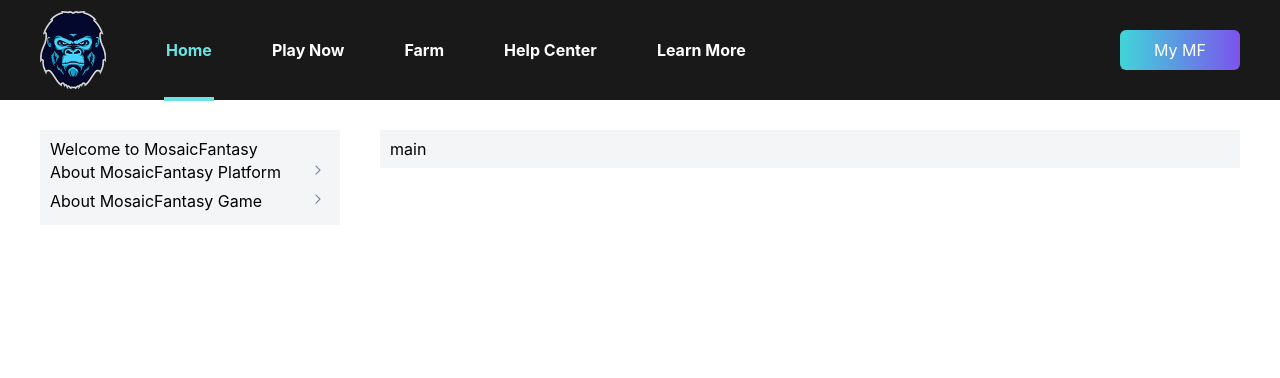
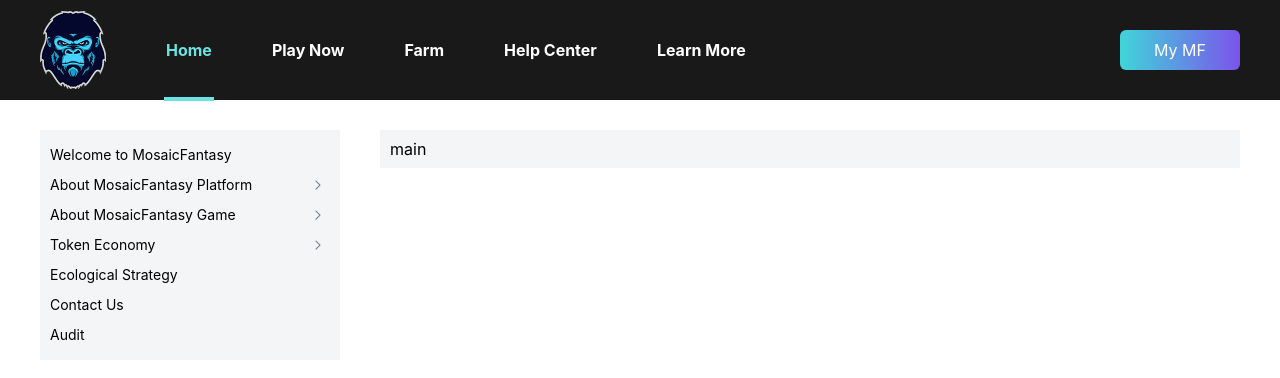
Before and after one commit to ruoshuikun/mosaic-fantasy, a React (Create React App) app: page /learn-more in a window 1280 px wide. Shown: the top 378 px of the page. Built offline with nearby package versions, Linux system fonts and the light colour scheme.

Commit message:
learnMore左侧menu

```diff
--- a/src/assets/styles/_base.scss
+++ b/src/assets/styles/_base.scss
@@ -2,7 +2,7 @@
 
 body {
   margin: 0;
-  font-family: -apple-system, BlinkMacSystemFont, 'Segoe UI', 'Roboto', 'Oxygen',
+  font-family: PingFang-SC-Bold, -apple-system, BlinkMacSystemFont, 'Segoe UI', 'Roboto', 'Oxygen',
   'Ubuntu', 'Cantarell', 'Fira Sans', 'Droid Sans', 'Helvetica Neue',
   sans-serif;
   -webkit-font-smoothing: antialiased;
--- a/src/components/Tree/index.jsx
+++ b/src/components/Tree/index.jsx
@@ -5,18 +5,19 @@
 import arrowDownGray from '../../assets/img/arraw-right-gray.png';
 import './index.scss'
 
-class Tree extends React.Component{
-    constructor(props){
+class Tree extends React.Component {
+    constructor(props) {
         super(props);
         this.state = {
-            keys:[]
+            keys: []
         }
     }
-    componentWillMount(){
-        const {defaultExpandedKeys,treeData,children} = this.props;
+
+    componentWillMount() {
+        const {defaultExpandedKeys, treeData, children} = this.props;
         //处理默认样式
-        if(treeData && treeData.length>0){
-            if(Array.isArray(defaultExpandedKeys) && defaultExpandedKeys.length>0) {
+        if (treeData && treeData.length > 0) {
+            if (Array.isArray(defaultExpandedKeys) && defaultExpandedKeys.length > 0) {
                 treeData.map((item) => {
                     if (defaultExpandedKeys.includes(String(item.key))) {
                         item.isOpenChild = true;//展开子节点
@@ -25,16 +26,16 @@
             }
         }
         //处理自定义样式
-        if(children && children.length>0){
+        if (children && children.length > 0) {
             let keys = [];
-            children.map((item)=>{
+            children.map((item) => {
                 keys.push(item.key)
             });
-            if(Array.isArray(defaultExpandedKeys) && defaultExpandedKeys.length>0){
-                children.map((item1)=>{
-                    if(defaultExpandedKeys.includes(item1.key)){
-                        if(Array.isArray(item1.props.children) && item1.props.children.length>0){
-                            item1.props.children.map((item2)=>{
+            if (Array.isArray(defaultExpandedKeys) && defaultExpandedKeys.length > 0) {
+                children.map((item1) => {
+                    if (defaultExpandedKeys.includes(item1.key)) {
+                        if (Array.isArray(item1.props.children) && item1.props.children.length > 0) {
+                            item1.props.children.map((item2) => {
                                 keys.push(item2.key);
                             });
                         }
@@ -46,17 +47,18 @@
             });
         }
     }
-    onTrigger(e,item){
+
+    onTrigger(e, item) {
         e.stopPropagation();
         let keys = this.state.keys;
-        if(item.props.children && item.props.children.length>0){
-            item.props.children.map((item1)=>{
+        if (item.props.children && item.props.children.length > 0) {
+            item.props.children.map((item1) => {
                 //如果没有子节点就添加
-                if(!keys.includes(item1.key)){
+                if (!keys.includes(item1.key)) {
                     keys.push(item1.key);
-                }else {
+                } else {
                     //否则过滤子节点
-                    keys = keys.filter(item2=>item2!=item1.key);
+                    keys = keys.filter(item2 => item2 != item1.key);
                 }
             });
         }
@@ -64,83 +66,103 @@
             keys
         })
     }
-    onSelect(e,item){
+
+    onSelect(e, item) {
         const {onSelect} = this.props;
-        if(onSelect){
+        if (onSelect) {
             onSelect(item);
         }
     }
-    onTrigger1(e,item){
+
+    onTrigger1(e, item) {
         e.stopPropagation();
         item.isOpenChild = !item.isOpenChild;
         this.setState({
-            isRefresh:!this.state.isRefresh
+            isRefresh: !this.state.isRefresh
         })
     }
-    loopTree(arr){
-        return  arr.map((item,index)=>{
+
+    loopTree(arr) {
+        return arr.map((item, index) => {
             return <div key={index} className='tree-wrap'>
                 {
-                    <div className="tree-title">
-                        <div className="cm-flex-1 cm-hover-bc-eee cm-p-01" onClick={(e)=>this.onSelect(e,item)}>{item.title}</div>
+                    <div className="tree-title" onClick={(e) => this.onTrigger1(e, item)}>
+                        <span>{item.title}</span>
                         {
-                            item.children?
-                                <div onClick={(e)=>this.onTrigger1(e,item)} className="cm-ml-01 cm-p-005">
-                                    <img src={item.isOpenChild?arrowUpGray:arrowDownGray}
-                                         className="tree-arrow" alt="" />
-                                </div> :null
+                            item.children
+                                ?
+                                <img
+                                    src={item.isOpenChild ? arrowUpGray : arrowDownGray}
+                                    className="tree-arrow" alt=""
+                                />
+                                : null
+                        }
+                        {/*<div className="cm-flex-1 cm-hover-bc-eee cm-p-01" onClick={(e)=>this.onSelect(e,item)}>{item.title}</div>*/}
+                        {/*{*/}
+                        {/*    item.children?*/}
+                        {/*        <div onClick={(e)=>this.onTrigger1(e,item)} className="cm-ml-01 cm-p-005">*/}
+                        {/*            <img src={item.isOpenChild?arrowUpGray:arrowDownGray}*/}
+                        {/*                 className="tree-arrow" alt="" />*/}
+                        {/*        </div> :null*/}
+                        {/*}*/}
+                    </div>
+                }
+                {
+                    item.children && item.children.length && item.isOpenChild ?
+                        <div className={item.isOpenChild ? "cm-display-block " : "cm-display-none"}>
+                            <div className="ml-default">{this.loopTree(item.children)}</div>
+                        </div> : null
+                }
+            </div>
+        })
+    }
+
+    loopChild(arr) {
+        const {keys} = this.state;
+        return arr.map((item, index) => {
+            return <div key={index} className={keys.includes(item.key) ? "cm-display-block" : "cm-display-none"}>
+                {
+                    <div className="cm-flex cm-jc-sb cm-p-01 cm-ai-c cm-cursor-p">
+                        <div className="cm-flex-1" onClick={(e) => this.onSelect(e, item)}>{item}</div>
+                        {
+                            item.props.children ?
+                                <div onClick={(e) => this.onTrigger(e, item)} className="cm-ml-01 cm-p-005">
+                                    <img src={keys.includes(item.props.children[0].key) ? arrowUpGray : arrowDownGray}
+                                         className="tree-arrow" alt=""/>
+                                </div> : null
                         }
                     </div>
                 }
                 {
-                    item.children&&item.children.length&&item.isOpenChild?
-                        <div className={item.isOpenChild?"cm-display-block ":"cm-display-none"}><div className="ml-default" >{this.loopTree(item.children)}</div></div> :null
+                    item.props.children && item.props.children.length ?
+                        <div className="ml-default">{this.loopChild(item.props.children)}</div> : null
                 }
             </div>
         })
     }
-    loopChild(arr){
-        const {keys} = this.state;
-        return  arr.map((item,index)=>{
-            return <div key={index} className={keys.includes(item.key)?"cm-display-block":"cm-display-none"}>
-                {
-                    <div className="cm-flex cm-jc-sb cm-p-01 cm-ai-c cm-cursor-p">
-                        <div className="cm-flex-1" onClick={(e)=>this.onSelect(e,item)}>{item}</div>
-                        {
-                            item.props.children?
-                                <div onClick={(e)=>this.onTrigger(e,item)} className="cm-ml-01 cm-p-005">
-                                    <img src={keys.includes(item.props.children[0].key)?arrowUpGray:arrowDownGray}
-                                         className="tree-arrow" alt="" />
-                                </div> :null
-                        }
-                    </div>
-                }
-                {
-                    item.props.children&&item.props.children.length?
-                        <div className="ml-default">{this.loopChild(item.props.children)}</div>:null
-                }
-            </div>
-        })
-    }
-    render(){
-        const {treeData,children} = this.props;
+
+    render() {
+        const {treeData, children} = this.props;
         return (
             <>
-                {treeData && treeData.length>0?this.loopTree(treeData):this.loopChild(children)}
+                {treeData && treeData.length > 0 ? this.loopTree(treeData) : this.loopChild(children)}
             </>
         )
     }
 }
-class TreeNode extends React.Component{
-    constructor(props){
+
+class TreeNode extends React.Component {
+    constructor(props) {
         super(props);
     }
-    render(){
+
+    render() {
         const {title} = this.props;
-        return  <div className="cm-c-333">
+        return <div className="cm-c-333">
             {title}
         </div>
     }
 }
+
 Tree.TreeNode = TreeNode;
 export default Tree;
--- a/src/components/Tree/index.scss
+++ b/src/components/Tree/index.scss
@@ -7,6 +7,7 @@
     display: flex;
     justify-content: space-between;
     align-items: center;
+    cursor: pointer;
   }
   &-arrow{
     width: 25px;
--- a/src/pages/LearnMore/index.js
+++ b/src/pages/LearnMore/index.js
@@ -52,7 +52,7 @@
                         {
                             title: 'Introduction of Mosaic',
                             key: '2-0-2',
-                            children:[
+                            children: [
                                 {
                                     title: 'Ocean Mosaic',
                                     key: '2-0-2-0',
@@ -63,24 +63,54 @@
                                 },
                                 {
                                     title: 'Flame Mosaic',
-                                    key: '2-0-2-2',
+                                    key: '2-0-2-3',
                                 },
                                 {
                                     title: 'Dawn Mosaic',
-                                    key: '2-0-2-3',
+                                    key: '2-0-2-4',
                                 },
                                 {
                                     title: 'Nether Mosaic',
-                                    key: '2-0-2-4',
+                                    key: '2-0-2-5',
                                 },
                             ]
                         },
                         {
                             title: 'Gameplay',
-                            key: '2-0-2',
+                            key: '2-0-3',
                         },
                     ],
                 },
+                {
+                    title: 'Token Economy',
+                    key: '3-0',
+                    children: [
+                        {
+                            title: 'What’s $LKK',
+                            key: '3-0-0',
+                        },
+                        {
+                            title: 'What’s $BLP',
+                            key: '3-0-1',
+                        },
+                        {
+                            title: 'Deflation Model',
+                            key: '3-0-2',
+                        },
+                    ]
+                },
+                {
+                    title: 'Ecological Strategy',
+                    key: '4-0',
+                },
+                {
+                    title: 'Contact Us',
+                    key: '5-0',
+                },
+                {
+                    title: 'Audit',
+                    key: '6-0',
+                }
             ]
         }
     }
--- a/src/pages/LearnMore/index.scss
+++ b/src/pages/LearnMore/index.scss
@@ -9,6 +9,8 @@
     //display: flex;
     background: $gray;
     padding: 10px;
+    font-size: 14px;
+    line-height: 30px;
   }
 
   &-content{
```
